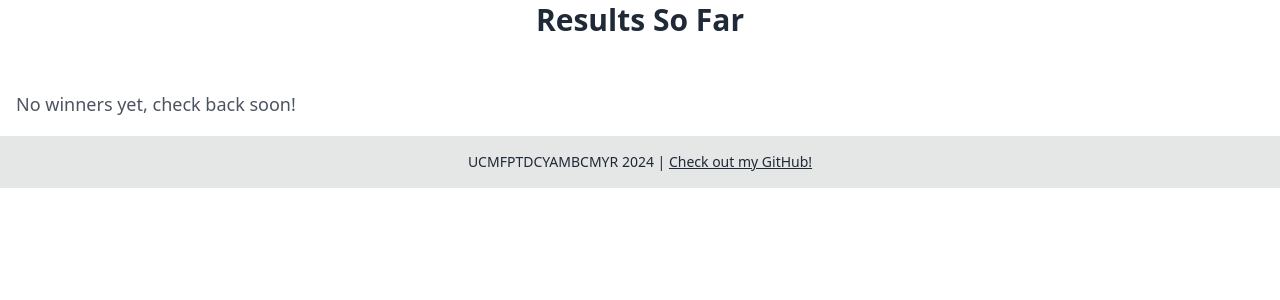
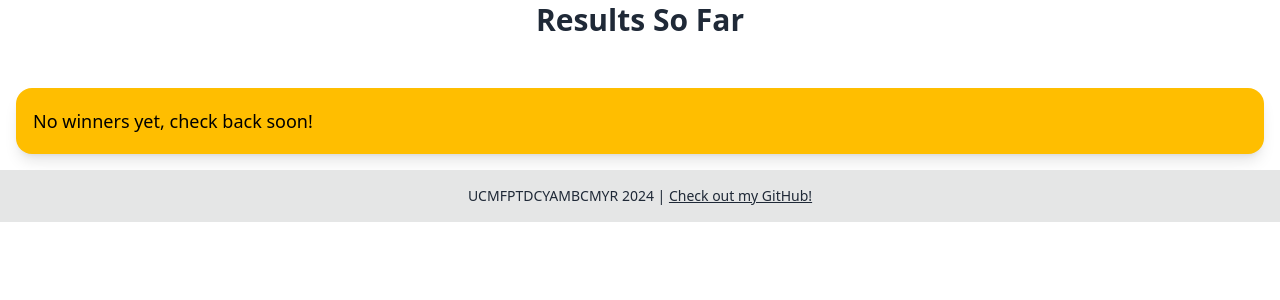
Before and after one commit to matthewkdies/football-pool, a Flask app: page /results in a window 1280 px wide. Shown: the part 68-368 px from the top of the page. Run offline with Flask 3, Linux system fonts and the light colour scheme; parts of the project's set-up code (start-up, migrations or seed data) failed here and were passed over.

Commit message:
Updating styling.

```diff
--- a/apps/football_pool/static/output.css
+++ b/apps/football_pool/static/output.css
@@ -1823,6 +1823,36 @@ html {
   margin-bottom: 0;
 }
 
+.alert {
+  display: grid;
+  width: 100%;
+  grid-auto-flow: row;
+  align-content: flex-start;
+  align-items: center;
+  justify-items: center;
+  gap: 1rem;
+  text-align: center;
+  border-radius: var(--rounded-box, 1rem);
+  border-width: 1px;
+  --tw-border-opacity: 1;
+  border-color: var(--fallback-b2,oklch(var(--b2)/var(--tw-border-opacity)));
+  padding: 1rem;
+  --tw-text-opacity: 1;
+  color: var(--fallback-bc,oklch(var(--bc)/var(--tw-text-opacity)));
+  --alert-bg: var(--fallback-b2,oklch(var(--b2)/1));
+  --alert-bg-mix: var(--fallback-b1,oklch(var(--b1)/1));
+  background-color: var(--alert-bg);
+}
+
+@media (min-width: 640px) {
+  .alert {
+    grid-auto-flow: column;
+    grid-template-columns: auto minmax(auto,1fr);
+    justify-items: start;
+    text-align: start;
+  }
+}
+
 @media (hover:hover) {
   .label a:hover {
     --tw-text-opacity: 1;
@@ -2389,6 +2440,14 @@ html {
   background-color: var(--fallback-b1,oklch(var(--b1)/var(--tw-bg-opacity)));
 }
 
+.alert-warning {
+  border-color: var(--fallback-wa,oklch(var(--wa)/0.2));
+  --tw-text-opacity: 1;
+  color: var(--fallback-wac,oklch(var(--wac)/var(--tw-text-opacity)));
+  --alert-bg: var(--fallback-wa,oklch(var(--wa)/1));
+  --alert-bg-mix: var(--fallback-b1,oklch(var(--b1)/1));
+}
+
 .btm-nav > * .label {
   font-size: 1rem;
   line-height: 1.5rem;
@@ -3272,6 +3355,12 @@ html {
   box-shadow: var(--tw-ring-offset-shadow, 0 0 #0000), var(--tw-ring-shadow, 0 0 #0000), var(--tw-shadow);
 }
 
+.shadow-lg {
+  --tw-shadow: 0 10px 15px -3px rgb(0 0 0 / 0.1), 0 4px 6px -4px rgb(0 0 0 / 0.1);
+  --tw-shadow-colored: 0 10px 15px -3px var(--tw-shadow-color), 0 4px 6px -4px var(--tw-shadow-color);
+  box-shadow: var(--tw-ring-offset-shadow, 0 0 #0000), var(--tw-ring-shadow, 0 0 #0000), var(--tw-shadow);
+}
+
 .shadow-xl {
   --tw-shadow: 0 20px 25px -5px rgb(0 0 0 / 0.1), 0 8px 10px -6px rgb(0 0 0 / 0.1);
   --tw-shadow-colored: 0 20px 25px -5px var(--tw-shadow-color), 0 8px 10px -6px var(--tw-shadow-color);
```
Also changed, not shown: other parts of apps/football_pool/static/output.css (+49 -0 lines).
